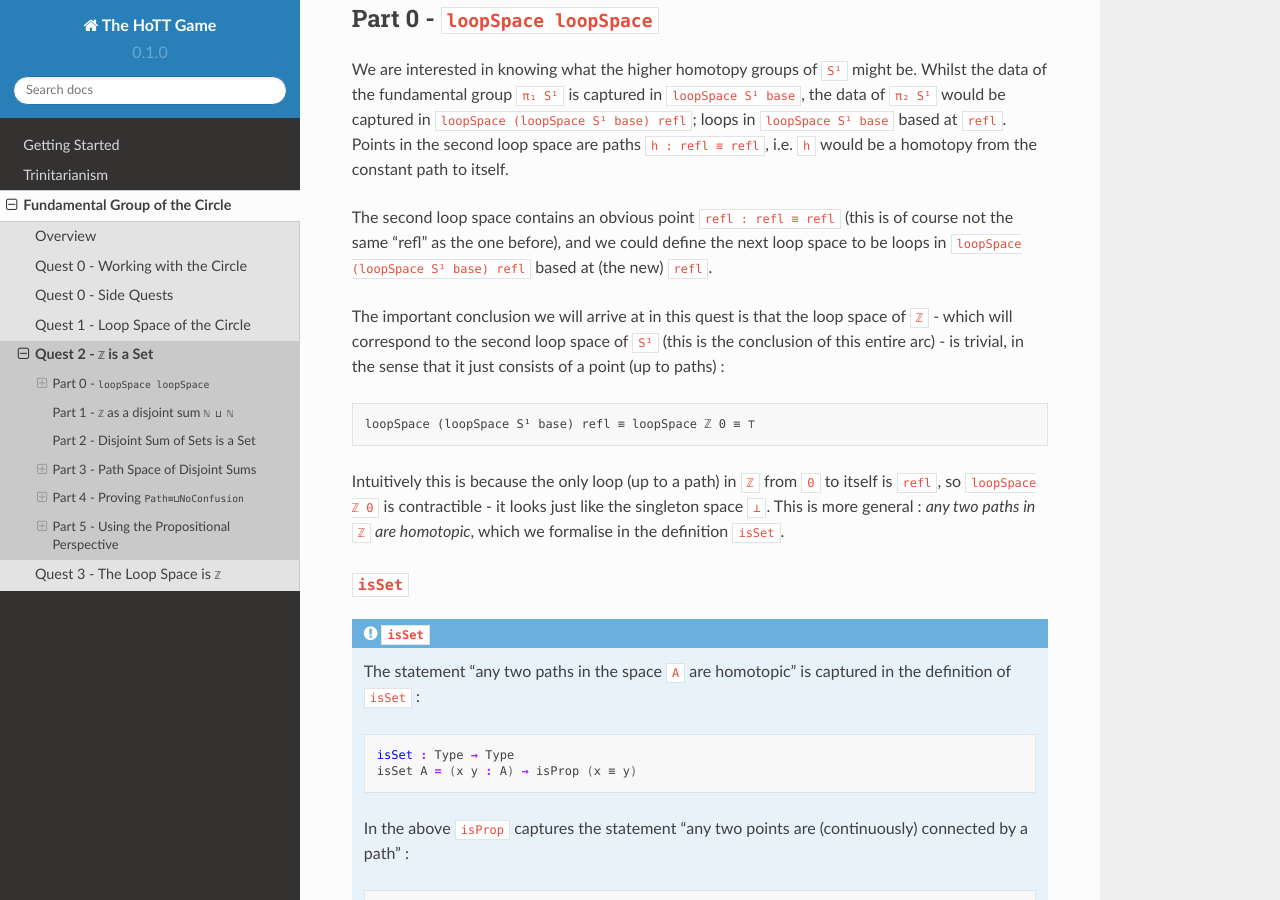
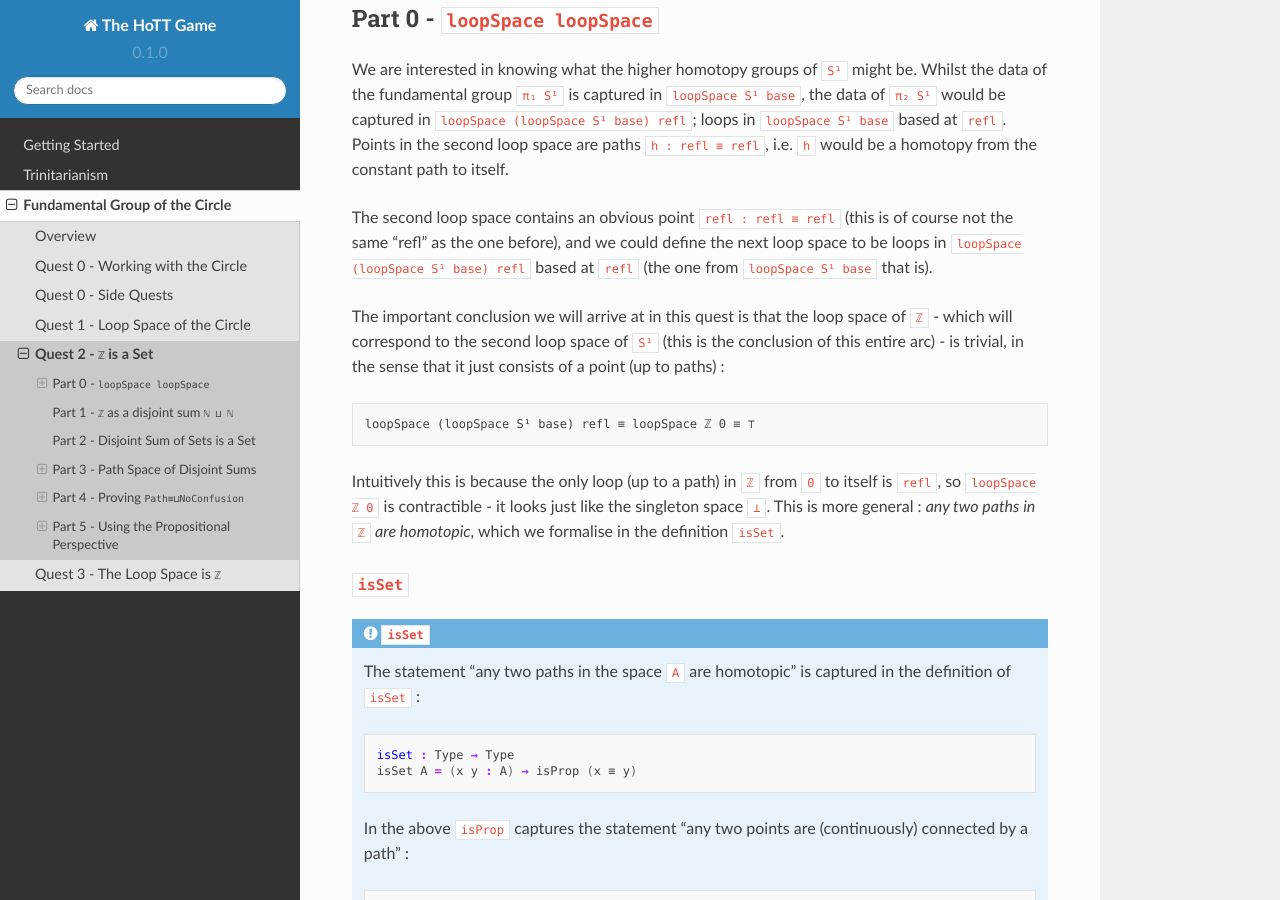
Before and after one commit to thehottgame/theHoTTGameGuide, a Sphinx documentation site: the page built from docs/source/1-fundamental-group/quest-2.rst, in a window 1280 px wide and 900 px high, scrolled down 507 px. Built offline with Sphinx 7.4.7 and the Read the Docs theme 2.0.0, drawn with Linux system fonts in a browser that asks for light colours.

Commit message:
fixed mistake pointed out by 0/Art/0

```diff
--- a/docs/source/1-fundamental-group/quest-2.rst
+++ b/docs/source/1-fundamental-group/quest-2.rst
@@ -56,7 +56,8 @@ i.e. ``h`` would be a homotopy from the constant path to itself.
 The second loop space contains an obvious point ``refl : refl ≡ refl``
 (this is of course not the same "refl" as the one before),
 and we could define the next loop space to be loops in
-``loopSpace (loopSpace S¹ base) refl`` based at (the new) ``refl``.
+``loopSpace (loopSpace S¹ base) refl`` based at ``refl``
+(the one from ``loopSpace S¹ base`` that is).
 
 The important conclusion we will arrive at in this quest is
 that the loop space of ``ℤ`` - which will correspond to the
```
